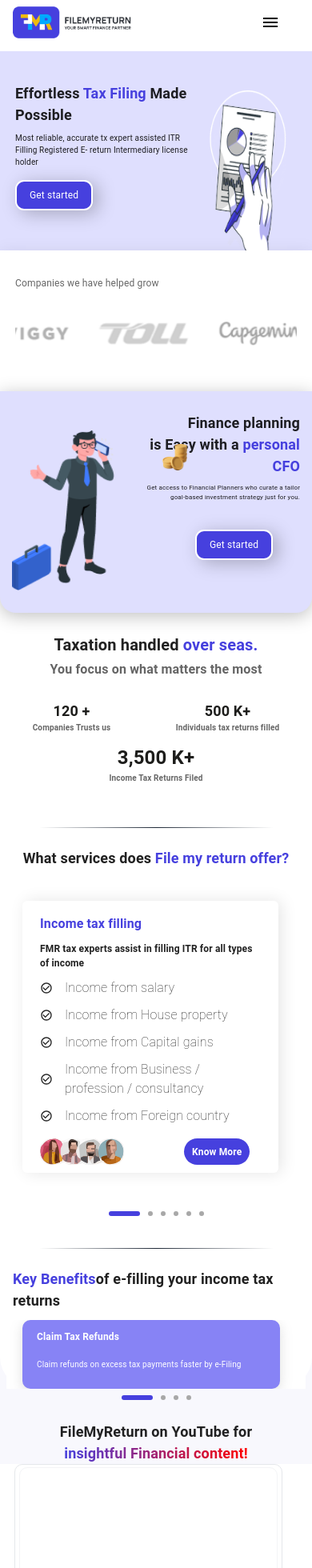
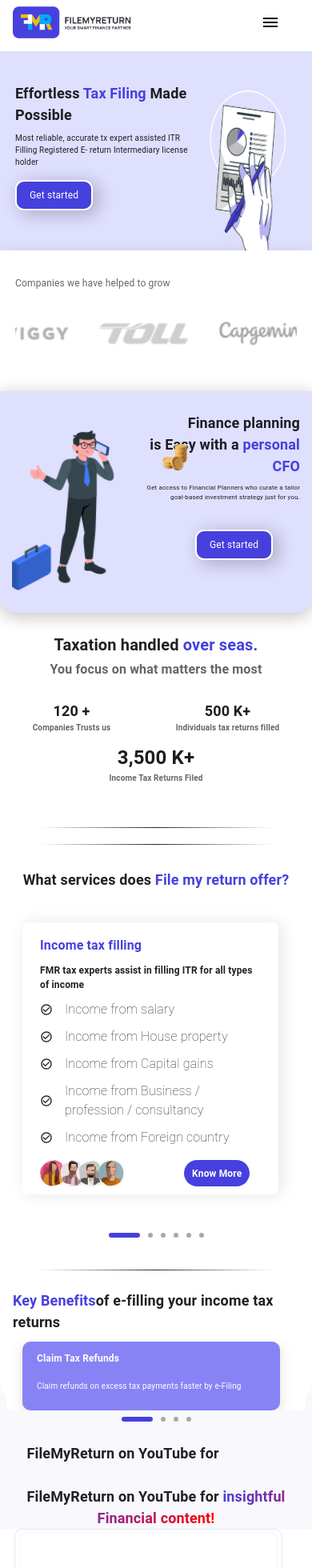
Before and after one commit to rahulchatterjee12/file-my-retun, a Next.js app: page / in a window 390 px wide. Shown: the top 1960 px of the page at 80% size. Built offline with nearby package versions, Linux system fonts and the light colour scheme.

Commit message:
fixing errors

```diff
--- a/src/components/Home/Brands.jsx
+++ b/src/components/Home/Brands.jsx
@@ -13,7 +13,7 @@ const Brands = () => {
   return (
     <div className="px-[19px] md:px-[64px] py-8 shadow-[0px_4px_21px_rgba(0,0,0,0.1)]">
       <h4 className="text-[#666666] md:text-[20px] text-[12px]">
-        Companies we have helped grow
+        Companies we have helped to grow
       </h4>
       <div className="flex overflow-hidden group gap-[56px] mt-[14px]">
         <div className="animate-loop-scroll-phone md:animate-loop-scroll flex group-hover:paused md:gap-[56px]">
--- a/src/components/Home/Youtube.jsx
+++ b/src/components/Home/Youtube.jsx
@@ -13,12 +13,12 @@ const Youtube = () => {
   return (
     <div className="bg-[#F8F8FD] py-10">
       <h3 className="md:text-[34px] text-[18px] font-bold text-center">
-        FileMyReturn on YouTube for <br />
-        <span className="text-transparent bg-clip-text bg-gradient-to-r from-[#4640DE] to-[#FF0000]">
+        FileMyReturn on YouTube for
+        <span className="text-transparent text-[#FF0000]">
+          {" "}
           insightful Financial content!{" "}
         </span>
       </h3>
-
       <div className="md:flex hidden justify-center gap-[37px] mt-[45px]">
         <div className="flex justify-center items-center w-[800px] h-[560px] rounded-[10px] border-[1px] border-[#A4B0C0]">
           <div className="w-[97%] h-[97%] bg-white rounded-[10px] border-[1px] border-gray-100"></div>
@@ -35,6 +35,13 @@ const Youtube = () => {
 
       <div className="md:hidden ">
         <div className="">
+          <h3 className="md:text-[34px] text-[18px] font-bold text-center">
+            FileMyReturn on YouTube for
+            <span className="text-transparent bg-clip-text bg-gradient-to-r from-[#4640DE] to-[#FF0000]">
+              {" "}
+              insightful Financial content!{" "}
+            </span>
+          </h3>
           <Slider {...settings}>
             <div className="mx-[18px]">
               <div className="flex justify-center items-center w-[335px] h-[201px] rounded-[10px] border-[1px] border-gray-200">
--- a/src/components/Home/index.jsx
+++ b/src/components/Home/index.jsx
@@ -17,6 +17,9 @@ const HomePage = () => {
       <Brands />
       <Hero2 />
       <Highlights />
+      <div className="flex justify-center mt-[20px] mb-[30px]">
+        <div className="h-[1px] bg-gradient-to-r from-transparent via-gray-800 to-transparent md:w-[1134px] w-[293px]" />
+      </div>
       <div className="bg-[#F8F8FD]">
         <div className="rounded-b-[40px] bg-white md:pb-[85px]">
           <Services />
```
